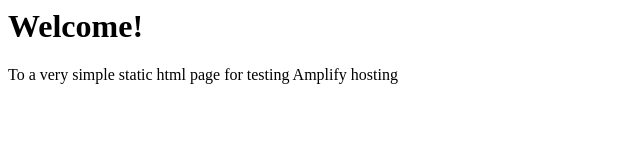
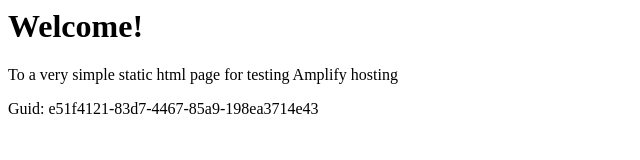
Before and after one commit to aws-aemilia-mxp/Github-PR-Commit-Integration-Test-DoNotTouch-v1-preprod-eu-south-1, a website: page src/index.html in a window 1280 px wide. Shown: the whole page, without its empty margins (0-640 px from the left). Drawn offline with Linux system fonts and the light colour scheme.

Commit message:
commit from integ tests

```diff
--- a/src/index.html
+++ b/src/index.html
@@ -1,3 +1,5 @@
+
+
 <html lang="en">
 
 <head>
@@ -10,6 +12,6 @@
 <body>
     <h1>Welcome!</h1>
     <p>To a very simple static html page for testing Amplify hosting</p>
-</body>
+    <p>Guid: e51f4121-83d7-4467-85a9-198ea3714e43</p></body>
 
 </html>
```
